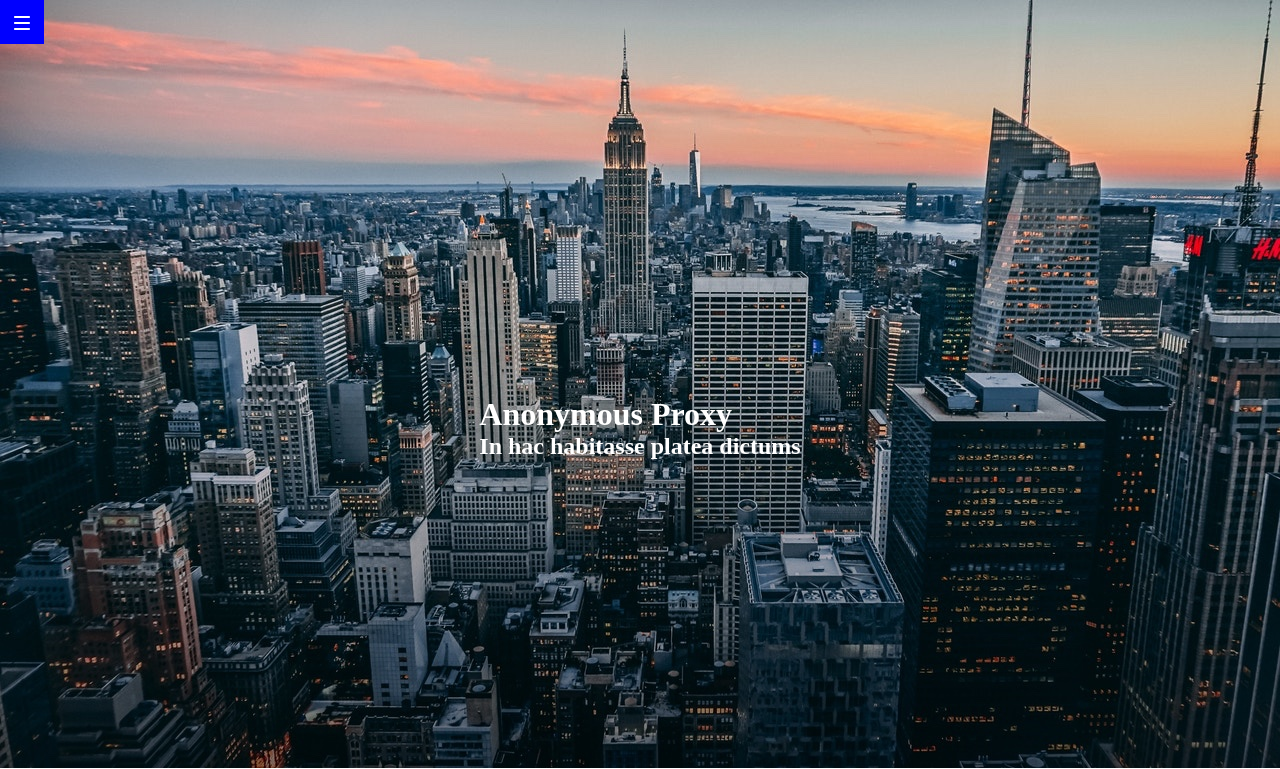
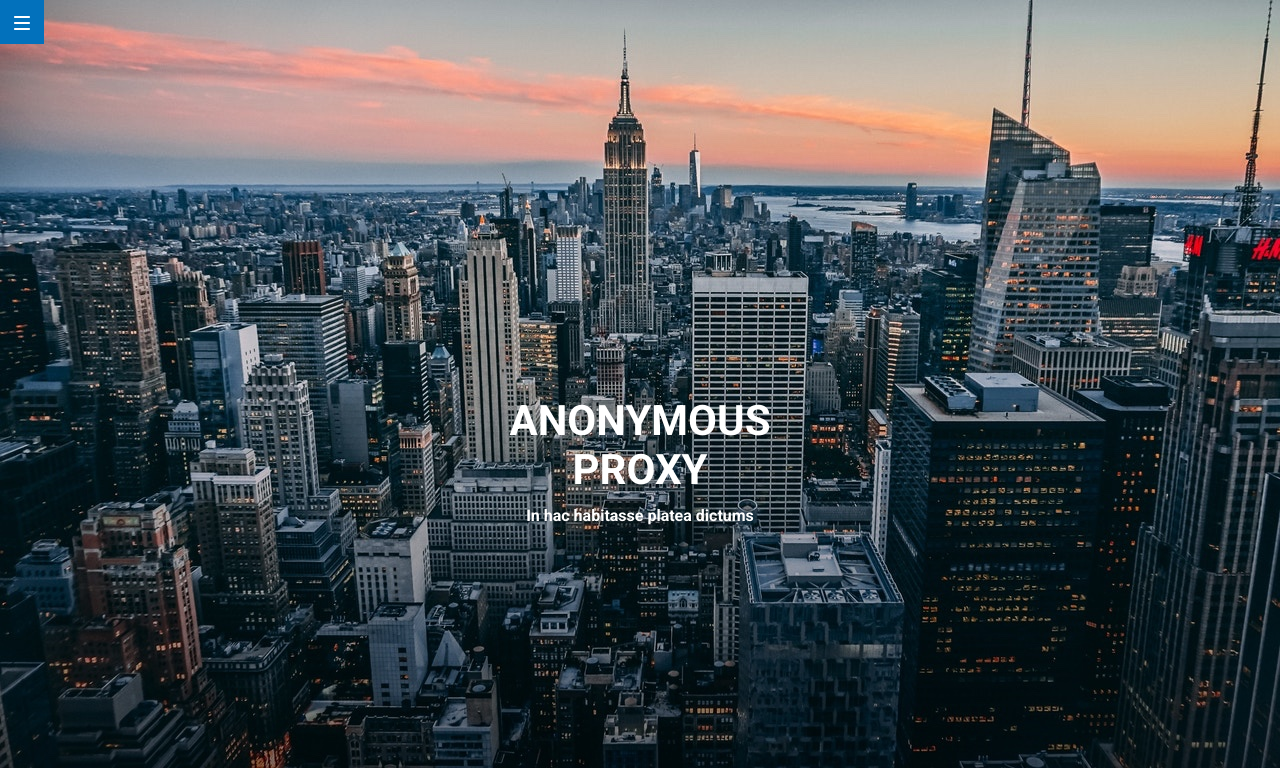
Before and after one commit to AMirandaRd/modulo-1-evaluacion-final-AMirandaRd, a website: page public/index.html in a window 1280 px wide. Shown: the top 769 px of the page. Drawn offline with Linux system fonts and the light colour scheme.

Commit message:
Brushing up header

```diff
--- a/public/index.html
+++ b/public/index.html
@@ -5,6 +5,10 @@
     <meta http-equiv="X-UA-Compatible" content="IE=edge" />
     <meta name="viewport" content="width=device-width, initial-scale=1.0" />
     <title>Final evaluation</title>
+    <script src="https://kit.fontawesome.com/f96d990e4a.js"></script>
+    <link rel="preconnect" href="https://fonts.googleapis.com">
+<link rel="preconnect" href="https://fonts.gstatic.com" crossorigin>
+<link href="https://fonts.googleapis.com/css2?family=Roboto:wght@700&display=swap" rel="stylesheet">
     <link rel="stylesheet" href="./assets/css/main.css" />
   </head>
   <body>
@@ -46,7 +50,7 @@
 
         <button> <img src="./assets/images/ico-arrow.svg" ></i></button>
         <small>
-          &copy;2021 We <i class="fas fa-heart"></i> components
+          &copy;2021 We <i class="fas fa-heart"> </i>components
         </small>
 
       </footer>
--- a/src/scss/core/_variables.scss
+++ b/src/scss/core/_variables.scss
@@ -1,6 +1,6 @@
-// fonts
-$font-main: 'Roboto', sans-serif;
 
-// colors
-$color-bg: #f3f4f5;
+$font-main:'Roboto', sans-serif;
+
+
+$color-headFooter: #ffff;
 $color-secondary: #999;
--- a/src/scss/layout/_header.scss
+++ b/src/scss/layout/_header.scss
@@ -1,11 +1,14 @@
-.header{width: 100vw;}
+/*.header{width: 100vw;}*/
 
 .container{ position: relative;
-            width: 100%;
-  &__pic {width: 100%;}
+            width: 100vw;
+  &__pic {width: 100%;
+          height: 100%;
+        min-height: 568px;
+      min-width: 350px;}
     &__menu {width: 44px;
       height: 44px;
-      background-color: blue;
+      background-color:#0271bc;
            position: fixed;
            top:0px;
            left: 0px;
@@ -18,7 +21,17 @@
                top:50%;
                left:50%;
                transform: translate(-50%);
-              &--main {color: white;
-                      text-transform: capitalize;}
-              &--second{ color: white;}}
+               text-align: center;
+              &--main,
+              &--second {color:$color-headFooter;
+                      font-family:$font-main;}
+              &--main {text-transform: uppercase;
+                      width: 290px;
+                      height: 110px;
+                      font-size: 42px;
+                      width:8em}
+              &--second {font-size: 16px}
+
+
+                    }
    }
```
Also changed, not shown: src/html/index.html (+4 -0 lines), src/html/partials/footer.html (+1 -1 lines), public/assets/css/main.css, 1 other file.
